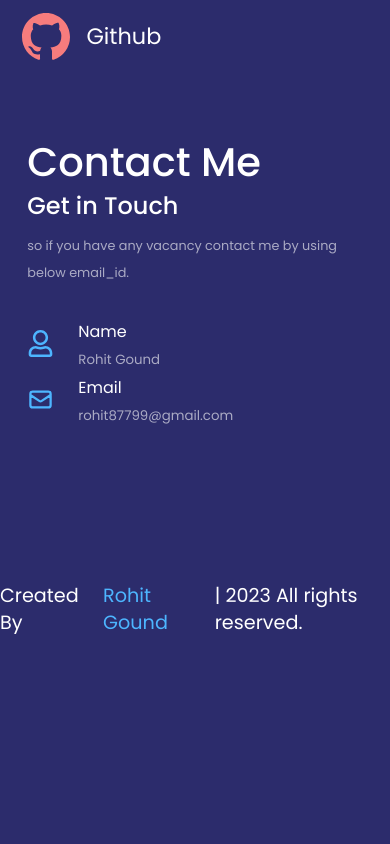
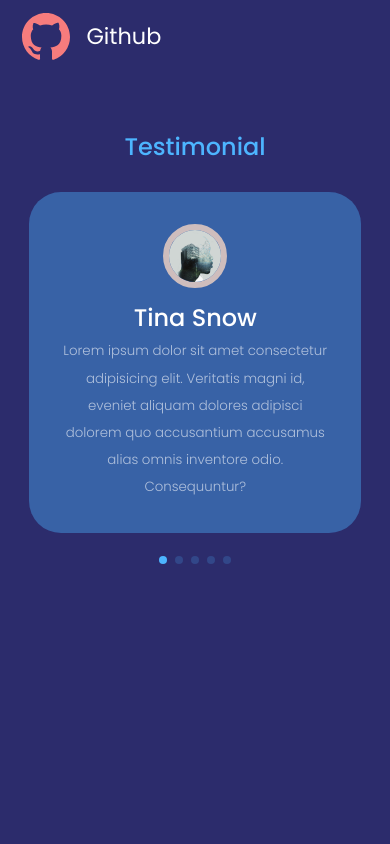
Before and after one commit to Rgound111/personal-portfolio, a React (Create React App) app: page / in a window 390 px wide. Shown: the part 5960-6804 px from the top of the page. Before the commit the page ends 6627 px from the top, so only its background shows below. Built offline with nearby package versions, Linux system fonts and the light colour scheme.

Commit message:
created testimonial

```diff
--- a/package.json
+++ b/package.json
@@ -12,6 +12,7 @@
     "react-dom": "^18.2.0",
     "react-icons": "^4.7.1",
     "react-scripts": "5.0.1",
+    "swiper": "^9.4.1",
     "web-vitals": "^2.1.4"
   },
   "scripts": {
--- a/src/App.js
+++ b/src/App.js
@@ -6,6 +6,9 @@ import Contact from './components/contact/Contact'
 import Footer from './components/footer/Footer'
 import Mywork from './components/mywork/Mywork'
 import Skill from './components/skill/Skill'
+import Testimonial from './components/testimonial/Testimonial'
+
+
 
 const App = () => {
   return (
@@ -15,6 +18,7 @@ const App = () => {
       <About/>
       <Mywork/>
       <Skill/>
+      <Testimonial/>
       <Contact/>
       <Footer/>
     </div>
--- a/src/components/skill/skill.css
+++ b/src/components/skill/skill.css
@@ -1,5 +1,3 @@
-
-
 .skill__head {
     text-align: center;
     margin-bottom: 2rem;
@@ -37,55 +35,65 @@
     font-size: 3rem;
     color: #e96227;
 }
+
 .skill__icon-C {
     padding-right: 1rem;
     font-size: 3rem;
-    color:  #2862e9;
+    color: #2862e9;
 }
+
 .skill__icon-J {
     padding-right: 1rem;
     font-size: 3rem;
     color: #dd9c25;
 }
+
 .skill__icon-B {
     padding-right: 1rem;
     font-size: 3rem;
-    color:  #7f4dcb;
+    color: #7f4dcb;
 }
+
 .skill__icon-R {
     padding-right: 1rem;
     font-size: 3rem;
-    color:  #5ed3f3;
+    color: #5ed3f3;
 }
+
 .skill__icon-G {
     padding-right: 1rem;
     font-size: 3rem;
-    color:  #e84d31;
+    color: #e84d31;
 }
+
 .skill__icon-Gh {
     padding-right: 1rem;
     font-size: 3rem;
-    color:  #f67c7d;
+    color: #f67c7d;
 }
+
 .skill__icon-S {
     padding-right: 1rem;
     font-size: 3rem;
-    color:  #5484f3;
+    color: #5484f3;
 }
+
 .skill__icon-Ra {
     padding-right: 1rem;
     font-size: 3rem;
-    color:  #fff;
+    color: #fff;
 }
+
 .skill__icon-Js {
     padding-right: 1rem;
     font-size: 3rem;
-    color:  #fff;
+    color: #fff;
 }
+
 .skill__icon-Re {
     padding-right: 1rem;
     font-size: 3rem;
-    color:  #fff;
+    color: #fff;
 }
 
 /* ============= MEDIA QUERY (MEDIUM DEVICES) ===========*/
@@ -93,9 +101,9 @@
 @media screen and (max-width: 1024px) {
     .skills__list {
         grid-template-columns: repeat(3, 1fr);
+    }
 
-    }
-    #skill{
+    #skill {
         height: 80vh;
     }
 }
@@ -107,6 +115,9 @@
     .skills__list {
         grid-template-columns: repeat(2, 1fr);
     }
+    #skill {
+        height: 90vh;
+    }
 }
 
 @media screen and (max-width: 480px) {
@@ -114,7 +125,8 @@
         grid-template-columns: repeat(1, 1fr);
         row-gap: 1rem;
     }
-    #skill{
+
+    #skill {
         height: 160vh;
     }
 
--- /dev/null
+++ b/src/components/testimonial/Testimonial.css
@@ -0,0 +1,72 @@
+ .testimonial__container{
+    width: 40%;
+    padding-bottom: 4rem;
+}
+
+
+.client_avatar{
+    width: 4rem;
+    aspect-ratio: 1/1;
+    overflow: hidden;
+    border-radius: 50%;
+    margin: 0 auto 1rem;
+    /* border: .4rem solid var(--color-primary); */
+    border: .4rem solid rgb(206, 189, 189);
+}
+
+.testimonial{
+    margin: 0 auto 3rem;
+    background: var(--color-primary-variant);
+    text-align: center;
+    padding: 2rem;
+    border-radius: 2rem;
+    user-select: none;
+}
+
+.client_review{
+    color: var(--color-light);
+    font-weight: 300;
+    display: block;
+    width: 80%;
+    margin: 0.4rem auto 0;
+}
+
+.swiper-pagination-clickable .swiper-pagination-bullet{
+    background: var(--color-primary);
+}
+
+/* ============= MEDIA QUERY (MEDIUM DEVICES) ===========*/
+
+@media screen and (max-width: 1024px) {
+   .testimonial__container{
+        width: 60%;
+      }
+
+  }
+
+
+  /* ============= MEDIA QUERY (SMALL DEVICES) ===========*/
+
+  @media screen and (max-width: 600px) {
+    .testimonial__container{
+      width: 75%;
+      }
+
+      .testimonial{
+        width: var(--container-width-md);
+      }
+
+    .client_review{
+        width: var(--container-width-sm);
+      }
+
+
+  }
+
+    /* ============= MEDIA QUERY (SMALL DEVICES) ===========*/
+
+    @media screen and (max-width: 450px) {
+        .testimonial__container{
+            width: 85%;
+            }
+        }
--- /dev/null
+++ b/src/components/testimonial/Testimonial.jsx
@@ -0,0 +1,70 @@
+import React from 'react'
+import './Testimonial.css'
+import portfolio1 from '../../assets/portfolio1.jpg'
+import portfolio2 from '../../assets/portfolio2.jpg'
+import portfolio3 from '../../assets/portfolio3.jpg'
+import {Swiper} from 'swiper/react'
+import {Pagination} from 'swiper'
+import {SwiperSlide} from 'swiper/react'
+import 'swiper/css';
+import 'swiper/css/pagination';
+
+const data = [
+    {
+        avatar: portfolio1,
+        name: 'Tina Snow',
+        review: 'Lorem ipsum dolor sit amet consectetur adipisicing elit. Veritatis magni id, eveniet aliquam dolores adipisci dolorem quo accusantium accusamus alias omnis inventore odio. Consequuntur?'
+    },
+    {
+        avatar: portfolio2,
+        name: 'Adam Sort',
+        review: 'Lorem ipsum dolor sit amet consectetur adipisicing elit. Veritatis magni id, eveniet aliquam dolores adipisci dolorem quo accusantium accusamus alias omnis inventore odio. Consequuntur?'
+    },
+    {
+        avatar: portfolio3,
+        name: 'Flow sid',
+        review: 'Lorem ipsum dolor sit amet consectetur adipisicing elit. Veritatis magni id, eveniet aliquam dolores adipisci dolorem quo accusantium accusamus alias omnis inventore odio. Consequuntur?'
+    },
+    {
+        avatar: portfolio1,
+        name: 'Tina Snow',
+        review: 'Lorem ipsum dolor sit amet consectetur adipisicing elit. Veritatis magni id, eveniet aliquam dolores adipisci dolorem quo accusantium accusamus alias omnis inventore odio. Consequuntur?'
+    },
+    {
+        avatar: portfolio2,
+        name: 'Adam Sort',
+        review: 'Lorem ipsum dolor sit amet consectetur adipisicing elit. Veritatis magni id, eveniet aliquam dolores adipisci dolorem quo accusantium accusamus alias omnis inventore odio. Consequuntur?'
+    }
+]
+
+
+
+
+const Testimonial = () => {
+    return (
+        < section id='testimonial'>
+            <h2>Testimonial</h2>
+
+            <Swiper className="  testimonial__container"
+            modules={[ Pagination]}
+            spaceBetween={40}
+            slidesPerView={1}
+            pagination={{ clickable: true }}
+            >
+                {data?.map(({ avatar, name, review }, index) => {
+                    return (
+                        <SwiperSlide key={index} className='testimonial'>
+                            <div ><img className='client_avatar' src={avatar} /></div>
+                            <h2 className="client_name">{name}</h2>
+                            <small className="client_review">{review}</small>
+                        </SwiperSlide>
+                    )
+                })}
+            </Swiper>
+
+        </section>
+
+    )
+}
+
+export default Testimonial
```
Also changed, not shown: 1 other file (tests, documents, lock files or other folders).
